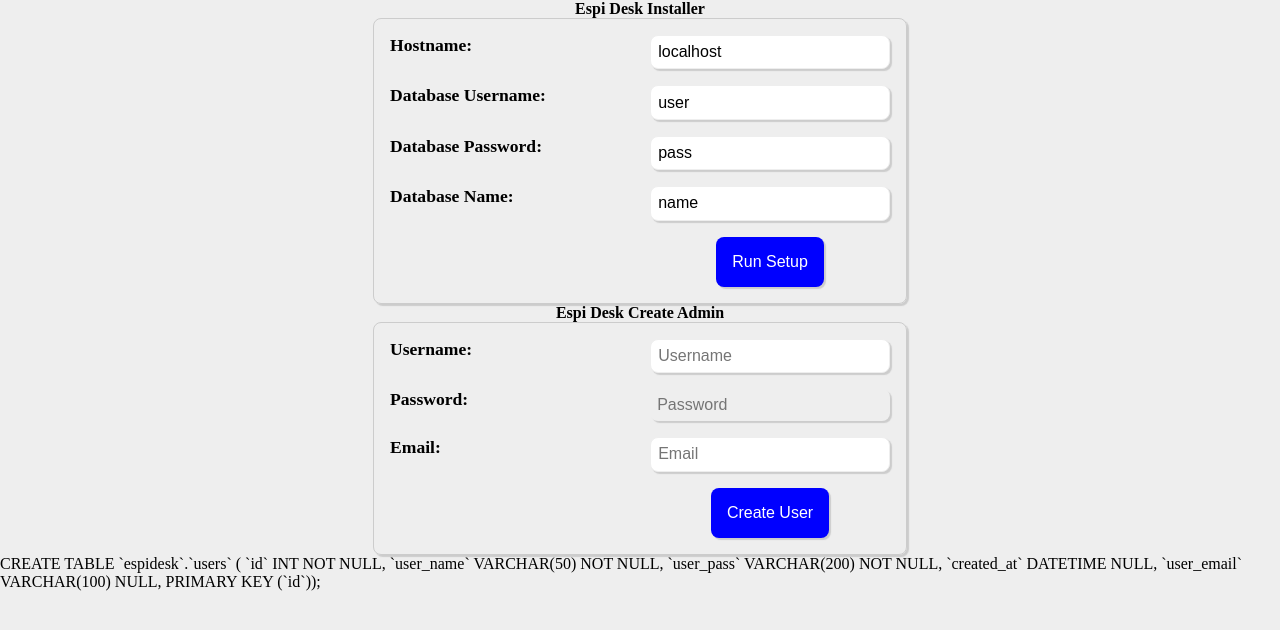
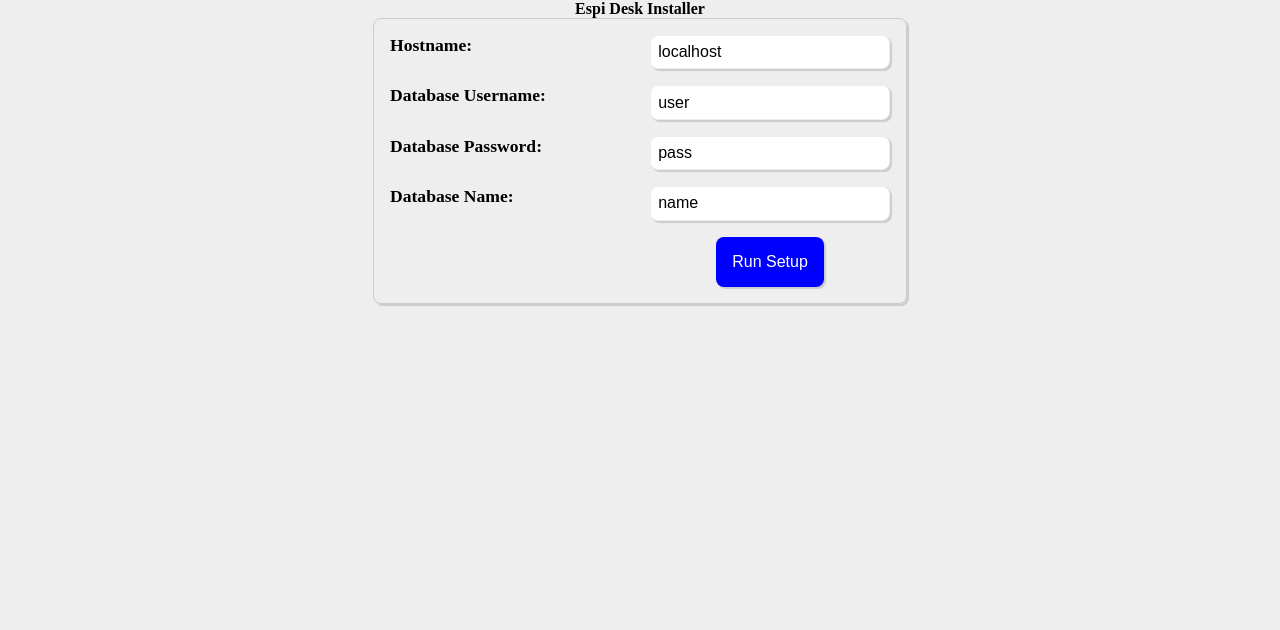
Before and after one commit to joshespi/php-sys-config-check, a PHP site: page /install.php in a window 1280 px wide. Shown: the top 630 px of the page. Run offline with PHP 8.4, Linux system fonts and the light colour scheme.

Commit message:
if all system requirements are made we can create our first user.

```diff
--- a/espidesk/install.php
+++ b/espidesk/install.php
@@ -211,10 +211,32 @@ else
   chmod('inc/db_connect.php', 0666);
 }
 */
-if($createAdmin = true) {
+if($createAdmin == true) {
+    $user_table_test = 'SELECT id FROM users';
+    $user_table_test_results = $link->query($user_table_test);
+    if($user_table_test_results !== FALSE) {
+      //table exists, move on
+    } else {
+      $create_user_table = "CREATE TABLE `espidesk`.`users` (
+        `id` INT NOT NULL,
+        `user_name` VARCHAR(50) NOT NULL,
+        `user_pass` VARCHAR(255) NOT NULL,
+        `created_at` DATETIME NULL,
+        `user_email` VARCHAR(255) NULL,
+        PRIMARY KEY (`id`));";
+
+        if( $link->query($create_user_table) === TRUE ) {
+          echo "database connection success! Create your first user";
+        } else {
+          echo "error creating database tables. Check permissions and try again.";
+        }
+    }
+
+
+
     if ($_SERVER["REQUEST_METHOD"] == "POST") {
 
-  }else {
+    } else {
       ?>
       <!doctype html>
           <html lang="en">
@@ -239,13 +261,8 @@ if($createAdmin = true) {
           </html>
         <?php
     }
+
+
+
 }
 ?>
-
-CREATE TABLE `espidesk`.`users` (
-  `id` INT NOT NULL,
-  `user_name` VARCHAR(50) NOT NULL,
-  `user_pass` VARCHAR(200) NOT NULL,
-  `created_at` DATETIME NULL,
-  `user_email` VARCHAR(100) NULL,
-  PRIMARY KEY (`id`));
```
Lines whose indentation alone changed are shown as unchanged.
